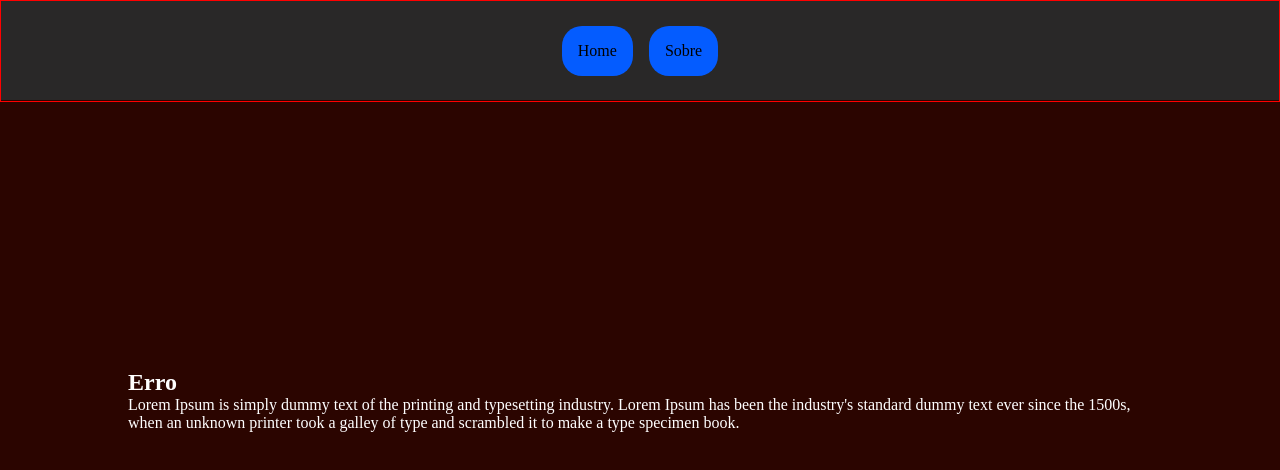
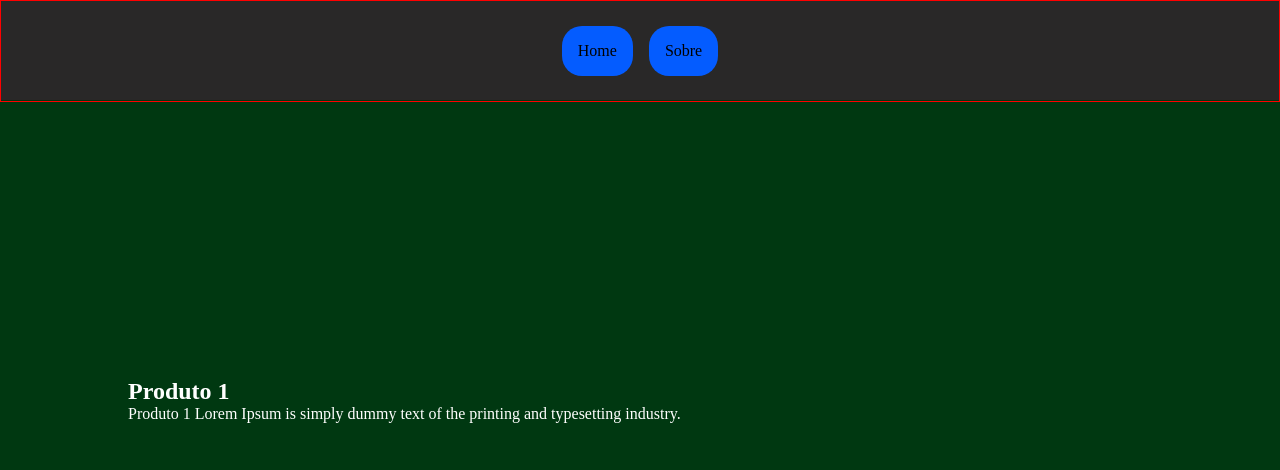
Before and after one commit to IratoDev/referencia-ReactRouter, a React (Create React App) app: page /produto/1 in a window 1280 px wide. Shown: the top 470 px of the page. Built offline with nearby package versions, Linux system fonts and the light colour scheme.

Commit message:
adicão_page_produto

```diff
--- a/src/Routes.js
+++ b/src/Routes.js
@@ -5,6 +5,7 @@ import { BrowserRouter,Routes,Route } from "react-router-dom";
 import { HomePage } from "./pages/Home";
 import { SobrePage } from "./pages/Sobre";
 import {ErrorPage} from "./pages/ErrorPage";
+import { ProductPage } from "./pages/ProductPage";
 
 export default function AppRouter(){
 
@@ -19,6 +20,8 @@ return(
 
 <Route path="/sobre" element={<SobrePage/>}/>
 
+<Route path="/produto/:id" element={<ProductPage/>}/>
+
 <Route path="*" element={<ErrorPage/> }/>
 
 </Routes>
--- /dev/null
+++ b/src/pages/ProductPage/index.js
@@ -0,0 +1,34 @@
+import NavBar from "../../components/navBar/NavBar";
+import { useParams } from "react-router-dom";
+import StylePage from "./styleProdutopages.module.css"
+
+export function ProductPage(){
+
+const {id} = useParams();
+
+return(
+
+<>
+
+<NavBar/>
+
+<main>
+
+<section id={StylePage.ConteinerProdutoPages}>
+
+<div className={StylePage.BoxText}>
+
+<h1>Produto {id}</h1>
+<p>Produto {id}  Lorem Ipsum is simply dummy text of the printing and typesetting industry.</p>
+
+</div>
+
+</section>
+
+</main>
+
+</>
+
+)
+
+}
--- /dev/null
+++ b/src/pages/ProductPage/styleProdutopages.module.css
@@ -0,0 +1,22 @@
+#ConteinerProdutoPages {
+  display: flex;
+  flex-direction: column;
+  justify-content: center;
+  align-items: center;
+  width: 100%;
+  height: 100%;
+  background-color: #003811;
+}
+#ConteinerProdutoPages .BoxText {
+  display: flex;
+  flex-direction: column;
+  justify-content: center;
+  width: 80%;
+  height: 60%;
+}
+#ConteinerProdutoPages .BoxText h1 {
+  color: #fff;
+}
+#ConteinerProdutoPages .BoxText p {
+  color: #fff;
+}/*# sourceMappingURL=styleProdutopages.module.css.map */
--- /dev/null
+++ b/src/pages/ProductPage/styleProdutopages.module.scss
@@ -0,0 +1,32 @@
+
+#ConteinerProdutoPages{
+
+    display: flex;
+    flex-direction: column;
+    justify-content: center;
+    align-items: center;
+
+    width: 100%;
+    height: 100%;
+    background-color: #003811;
+
+    .BoxText{
+
+    display: flex;
+    flex-direction: column;
+    justify-content: center;
+
+    width: 80%;
+    height: 60%;
+
+    h1{
+    color: #fff;
+    }
+
+    p{
+    color: #fff;
+    }
+
+    }
+
+    }
```
Also changed, not shown: 1 other file (tests, documents, lock files or other folders).
